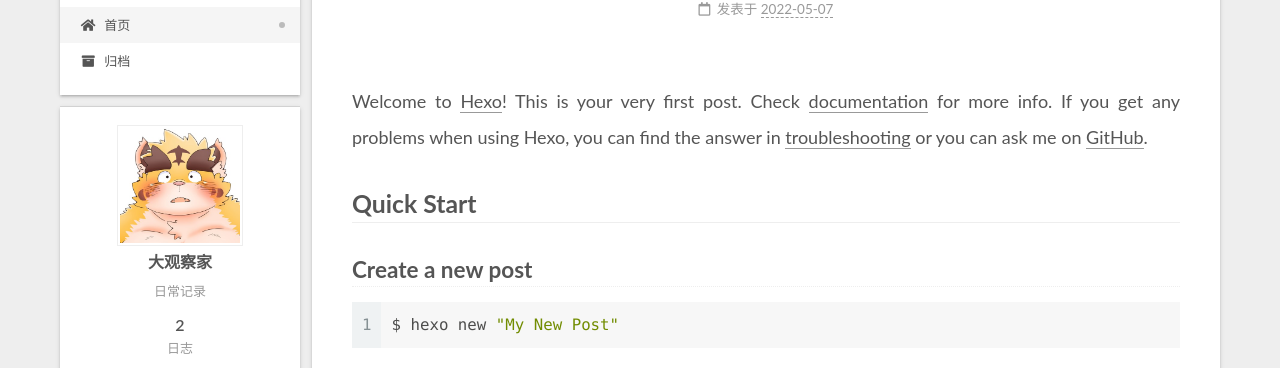
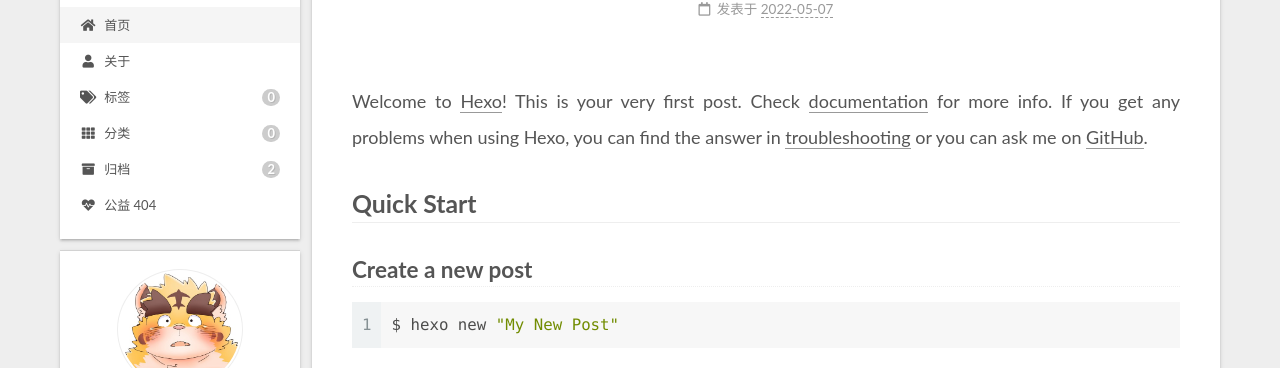
Before and after one commit to 783371620/tdexxx.github.io, a plain HTML site: page index.html in a window 1280 px wide. Shown: the part 91-459 px from the top of the page. Drawn offline with Linux system fonts and the light colour scheme.

Commit message:
Site updated: 2022-05-07 07:46:00

```diff
--- a/2022/05/06/好无聊-好无聊/index.html
+++ b/2022/05/06/好无聊-好无聊/index.html
@@ -76,6 +76,7 @@
   </style>
 </noscript>
 
+<link rel="alternate" href="/atom.xml" title="大观察家's blog" type="application/atom+xml">
 </head>
 
 <body itemscope itemtype="http://schema.org/WebPage">
@@ -117,9 +118,29 @@
     <a href="/" rel="section"><i class="fa fa-home fa-fw"></i>首页</a>
 
   </li>
+        <li class="menu-item menu-item-about">
+
+    <a href="/about/" rel="section"><i class="fa fa-user fa-fw"></i>关于</a>
+
+  </li>
+        <li class="menu-item menu-item-tags">
+
+    <a href="/tags/" rel="section"><i class="fa fa-tags fa-fw"></i>标签<span class="badge">0</span></a>
+
+  </li>
+        <li class="menu-item menu-item-categories">
+
+    <a href="/categories/" rel="section"><i class="fa fa-th fa-fw"></i>分类<span class="badge">0</span></a>
+
+  </li>
         <li class="menu-item menu-item-archives">
 
-    <a href="/archives/" rel="section"><i class="fa fa-archive fa-fw"></i>归档</a>
+    <a href="/archives/" rel="section"><i class="fa fa-archive fa-fw"></i>归档<span class="badge">2</span></a>
+
+  </li>
+        <li class="menu-item menu-item-commonweal">
+
+    <a href="/404/" rel="section"><i class="fa fa-heartbeat fa-fw"></i>公益 404</a>
 
   </li>
   </ul>
--- a/css/main.css
+++ b/css/main.css
@@ -1169,6 +1169,13 @@ pre .javascript .function {
   margin: 0 auto;
   max-width: 120px;
   padding: 2px;
+  border-radius: 50%;
+}
+.site-author-image {
+  transition: transform 1s ease-out;
+}
+.site-author-image:hover {
+  transform: rotateZ(360deg);
 }
 .site-author-name {
   color: var(--text-color);
@@ -1199,7 +1206,7 @@ pre .javascript .function {
 }
 .links-of-author a::before,
 .links-of-author span.exturl::before {
-  background: #ff9d63;
+  background: #bbff29;
   border-radius: 50%;
   content: ' ';
   display: inline-block;
@@ -2330,17 +2337,6 @@ ul.breadcrumb li + li:last-child {
   text-shadow: 1px 1px 0 rgba(0,0,0,0.1);
   vertical-align: middle;
 }
-.main-menu .menu-item-active a::after {
-  background: #bbb;
-  border-radius: 50%;
-  content: ' ';
-  height: 6px;
-  margin-top: -3px;
-  position: absolute;
-  right: 15px;
-  top: 50%;
-  width: 6px;
-}
 .sub-menu {
   background: var(--content-bg-color);
   border-bottom: 1px solid #ddd;
--- a/index.html
+++ b/index.html
@@ -74,6 +74,7 @@
   </style>
 </noscript>
 
+<link rel="alternate" href="/atom.xml" title="大观察家's blog" type="application/atom+xml">
 </head>
 
 <body itemscope itemtype="http://schema.org/WebPage">
@@ -115,9 +116,29 @@
     <a href="/" rel="section"><i class="fa fa-home fa-fw"></i>首页</a>
 
   </li>
+        <li class="menu-item menu-item-about">
+
+    <a href="/about/" rel="section"><i class="fa fa-user fa-fw"></i>关于</a>
+
+  </li>
+        <li class="menu-item menu-item-tags">
+
+    <a href="/tags/" rel="section"><i class="fa fa-tags fa-fw"></i>标签<span class="badge">0</span></a>
+
+  </li>
+        <li class="menu-item menu-item-categories">
+
+    <a href="/categories/" rel="section"><i class="fa fa-th fa-fw"></i>分类<span class="badge">0</span></a>
+
+  </li>
         <li class="menu-item menu-item-archives">
 
-    <a href="/archives/" rel="section"><i class="fa fa-archive fa-fw"></i>归档</a>
+    <a href="/archives/" rel="section"><i class="fa fa-archive fa-fw"></i>归档<span class="badge">2</span></a>
+
+  </li>
+        <li class="menu-item menu-item-commonweal">
+
+    <a href="/404/" rel="section"><i class="fa fa-heartbeat fa-fw"></i>公益 404</a>
 
   </li>
   </ul>
```
Also changed, not shown: 2022/05/07/hello-world/index.html (+22 -1 lines), archives/2022/05/index.html (+22 -1 lines), archives/2022/index.html (+22 -1 lines), archives/index.html (+22 -1 lines), atom.xml (added, +52 -0 lines).
